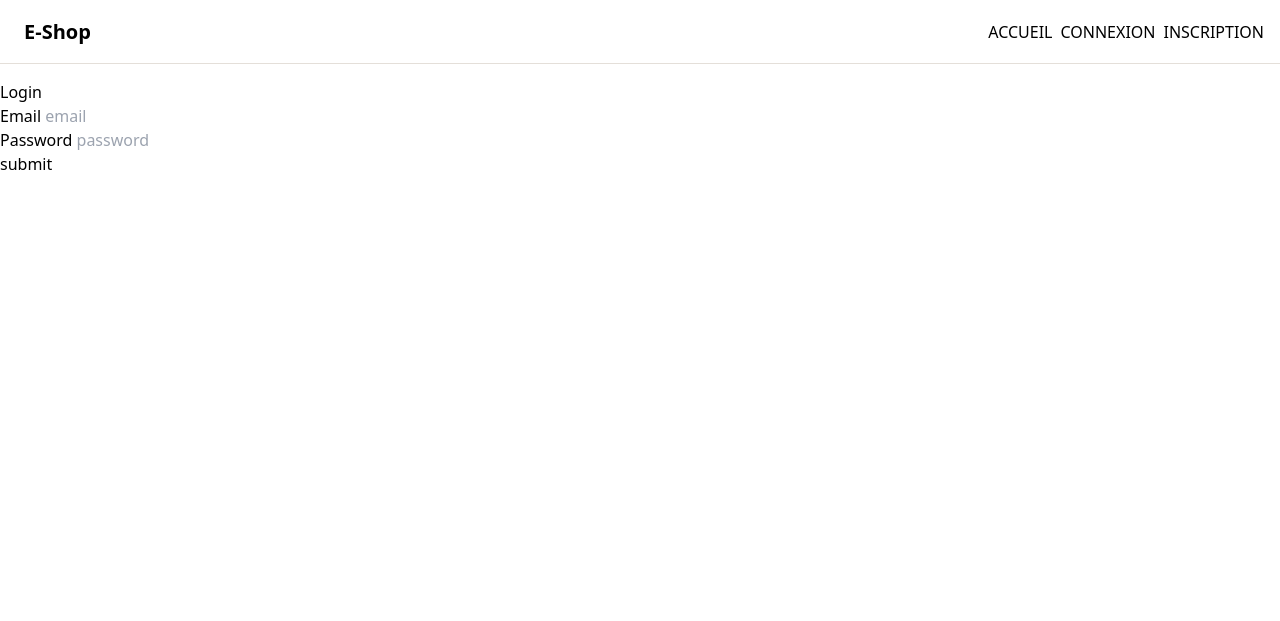
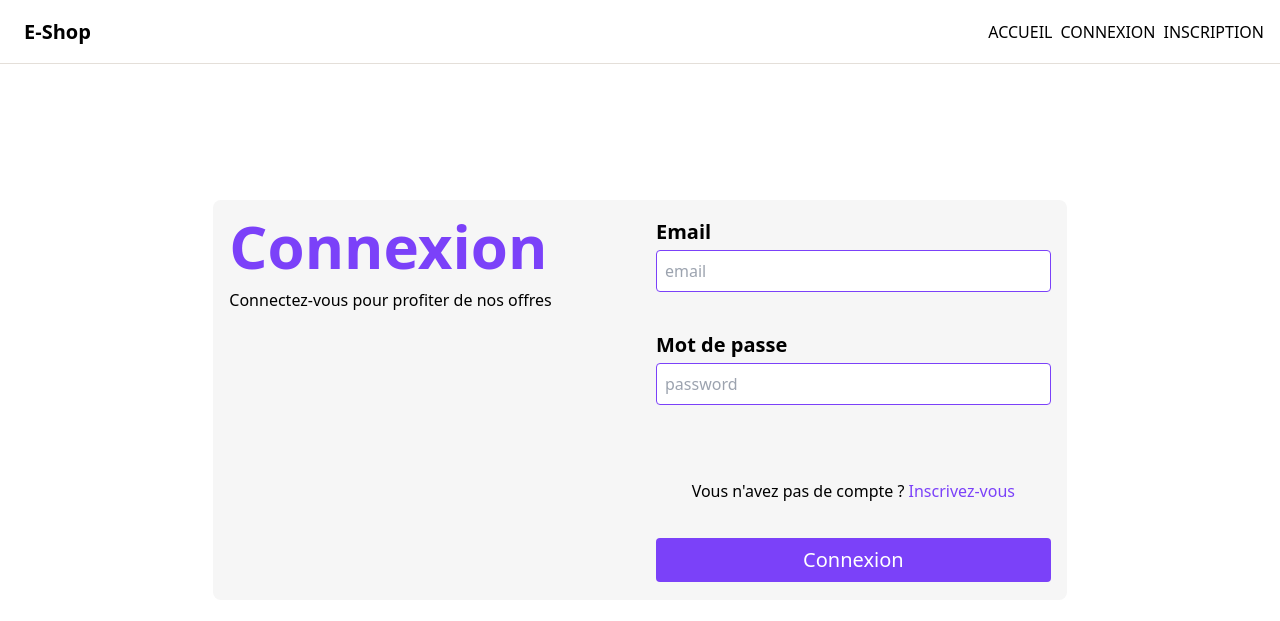
Before and after one commit to samuel-durand/my-little-mvc, a PHP site: page /login.php in a window 1280 px wide. Shown: the top 621 px of the page. Run offline with PHP 8.4, Linux system fonts and the light colour scheme; some libraries are stand-ins or nearby versions.

Commit message:
fix: style login page

```diff
--- a/my-little-mvc/login.php
+++ b/my-little-mvc/login.php
@@ -26,21 +26,39 @@ if (isset($_POST['submit'])) {
 </head>
 <body>
 <?php require_once 'import/header.php'; ?>
-<main class="pt-20">
-    <h1>Login</h1>
-    <form action="" method="post">
-        <label for="email">Email</label>
-        <input type="email" name="email" id="email" placeholder="email">
+<main>
+    <article class="w-screen h-screen flex justify-center items-center">
+        <section class="flex justify-between h-1/2 w-4/6 rounded-lg bg-[#F6F6F6]">
+            <div class="w-1/2 text-white p-4">
+                <h2 class="text-6xl font-semibold text-[#7B41F9]">Connexion</h2>
+                <div class="pt-3 text-black">
+                    <p>Connectez-vous pour profiter de nos offres</p>
+                </div>
+            </div>
+            <div class="w-1/2 h-full">
+                <form action="" method="post" class="flex flex-col justify-around h-full px-4">
+                    <div class="flex flex-col items-start gap-y-1">
+                        <label for="email" class="font-semibold text-xl">Email</label>
+                        <input type="email" name="email" id="email" placeholder="email" class="p-2 w-full rounded border border-[#7B41F9]">
                         <p><?php echo $message['fullname'] ?? ''; ?></p>
-        <label for="password">Password</label>
-        <input type="password" name="password" id="password" placeholder="password">
+                    </div>
+                    <div class="flex flex-col items-start gap-y-1">
+                        <label for="password" class="font-semibold text-xl">Mot de passe</label>
+                        <input type="password" name="password" id="password" placeholder="password" class="p-2 w-full rounded border border-[#7B41F9]">
                         <p><?php echo $message['password'] ?? ''; ?></p>
+                    </div>
                     <div id="message">
                         <?php echo $message['success'] ?? ''; ?>
                         <?php echo $message['errors'] ?? ''; ?>
                     </div>
-        <input type="submit" value="submit" name="submit" placeholder="Connexion">
+                    <div class="text-center">
+                        <p>Vous n'avez pas de compte ? <a href="/my-little-mvc/my-little-mvc/register.php" class="text-[#7B41F9]">Inscrivez-vous</a></p>
+                    </div>
+                    <input type="submit" value="Connexion" name="submit" class="p-2 w-full bg-[#7B41F9] text-white text-xl rounded">
                 </form>
+            </div>
+        </section>
+    </article>
 </main>
 </body>
 </html>
```
Lines whose indentation alone changed are shown as unchanged.
